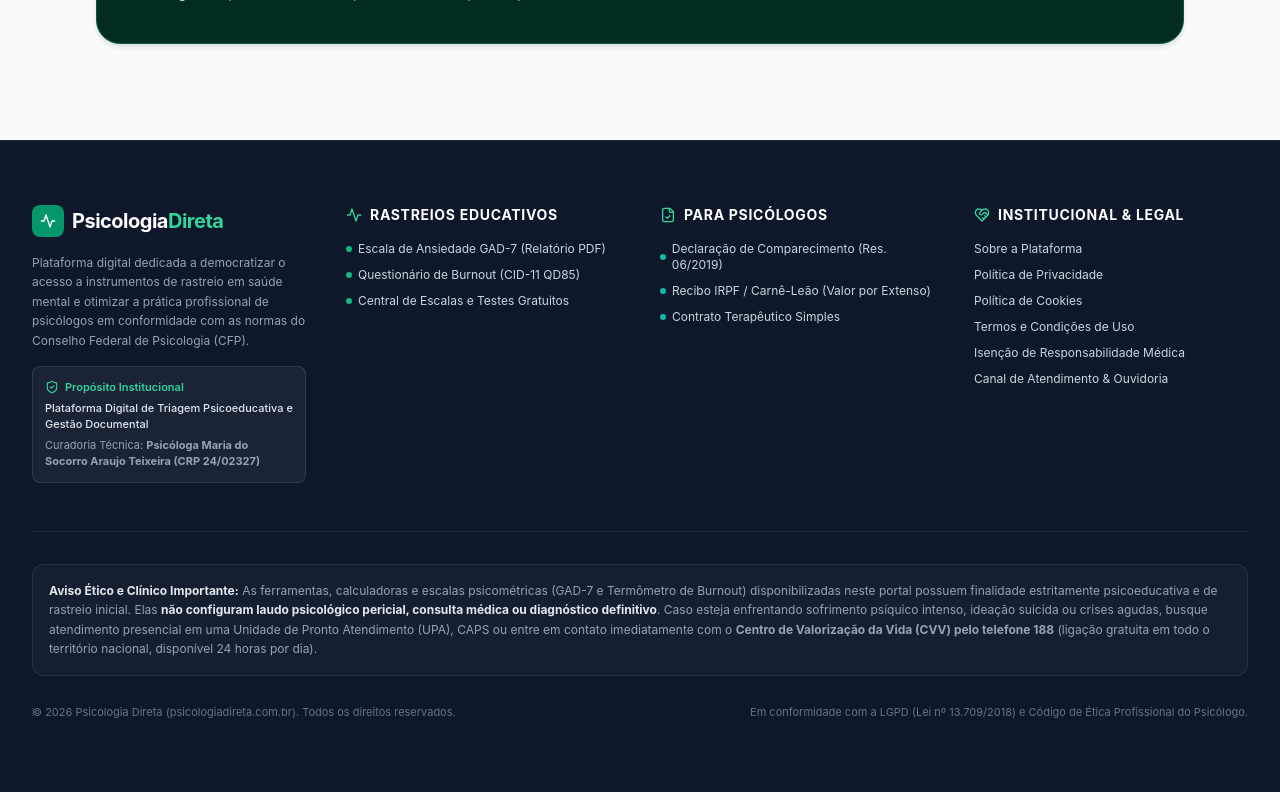
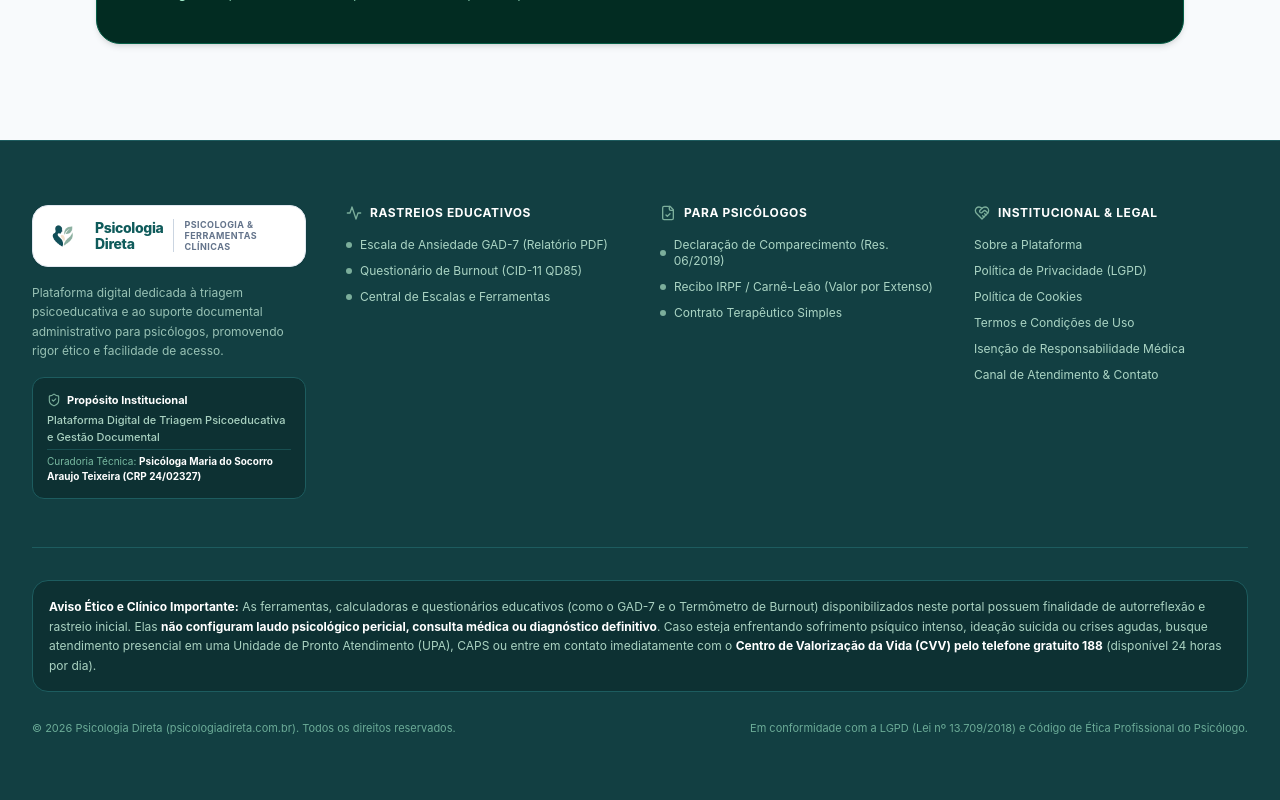
Before and after one commit to inovagratis-ctrl/onlinepsicologiabrasil, a Next.js app: page / in a window 1280 px wide. Shown: the part 3400-4200 px from the top of the page. Built offline with nearby package versions, Linux system fonts and the light colour scheme.

Commit message:
style: replace old footer with official botanical branding and logo

```diff
--- a/src/components/Footer.tsx
+++ b/src/components/Footer.tsx
@@ -1,66 +1,92 @@
 import Link from 'next/link'
-import { Activity, ShieldCheck, HeartHandshake, FileCheck } from 'lucide-react'
+import Image from 'next/image'
+import { Activity, ShieldCheck, HeartHandshake, FileCheck, PhoneCall, Award } from 'lucide-react'
 
 export default function Footer() {
   return (
-    <footer className="bg-slate-900 text-slate-300 pt-16 pb-12 border-t border-slate-800">
+    <footer className="bg-[#123F42] text-emerald-100/80 pt-16 pb-12 border-t border-[#1d5c5f]">
       <div className="max-w-7xl mx-auto px-4 sm:px-6 lg:px-8">
         <div className="grid grid-cols-1 md:grid-cols-4 gap-10 mb-12">
-          {/* Coluna 1: Marca & Missão */}
+          {/* Coluna 1: Marca Oficial & Missão */}
           <div className="space-y-4 md:col-span-1">
-            <div className="flex items-center gap-2">
-              <div className="w-8 h-8 rounded-lg bg-emerald-600 flex items-center justify-center text-white">
-                <Activity className="w-4 h-4" />
+            <Link
+              href="/"
+              className="inline-flex items-center gap-3 bg-white rounded-2xl p-2.5 pr-4 border border-slate-200 shadow-sm hover:opacity-95 transition group"
+            >
+              <div className="w-10 h-10 relative shrink-0">
+                <Image
+                  src="/logo-icon.png"
+                  alt="Psicologia Direta Logo"
+                  width={40}
+                  height={40}
+                  className="object-contain"
+                />
               </div>
-              <span className="text-xl font-bold text-white tracking-tight">
-                Psicologia<span className="text-emerald-400">Direta</span>
-              </span>
-            </div>
-            <p className="text-xs text-slate-400 leading-relaxed">
-              Plataforma digital dedicada a democratizar o acesso a instrumentos de rastreio em saúde mental e otimizar a prática profissional de psicólogos em conformidade com as normas do Conselho Federal de Psicologia (CFP).
+              <div className="flex items-center gap-2.5">
+                <div className="flex flex-col leading-tight text-left">
+                  <span className="text-sm font-extrabold tracking-tight text-[#0F5B5B]">
+                    Psicologia
+                  </span>
+                  <span className="text-sm font-extrabold tracking-tight text-[#0F5B5B] -mt-1">
+                    Direta
+                  </span>
+                </div>
+                <div className="flex items-center border-l border-slate-300 pl-2.5">
+                  <span className="text-[9px] font-bold uppercase tracking-wider text-slate-500 leading-tight">
+                    Psicologia &amp;<br />Ferramentas Clínicas
+                  </span>
+                </div>
+              </div>
+            </Link>
+
+            <p className="text-xs text-emerald-100/70 leading-relaxed">
+              Plataforma digital dedicada à triagem psicoeducativa e ao suporte documental administrativo para psicólogos, promovendo rigor ético e facilidade de acesso.
             </p>
-            <div className="p-3 bg-slate-800/80 rounded-lg border border-slate-700/80 text-[11px] text-slate-300 space-y-1">
-              <div className="flex items-center gap-1.5 font-semibold text-emerald-400">
-                <ShieldCheck className="w-3.5 h-3.5" />
-                Propósito Institucional
+
+            <div className="p-3.5 bg-[#0d3133] rounded-xl border border-[#1d5c5f] text-[11px] text-emerald-100/90 space-y-1">
+              <div className="flex items-center gap-1.5 font-bold text-white">
+                <ShieldCheck className="w-3.5 h-3.5 text-[#7BAE9B]" />
+                <span>Propósito Institucional</span>
               </div>
-              <p className="font-medium text-slate-200">Plataforma Digital de Triagem Psicoeducativa e Gestão Documental</p>
-              <p className="text-slate-400">Curadoria Técnica: <strong>Psicóloga Maria do Socorro Araujo Teixeira (CRP 24/02327)</strong></p>
+              <p className="text-emerald-100/80 font-medium">Plataforma Digital de Triagem Psicoeducativa e Gestão Documental</p>
+              <div className="pt-1 mt-1 border-t border-[#1d5c5f]/70 text-[10px] text-emerald-200/70">
+                Curadoria Técnica: <strong className="text-white">Psicóloga Maria do Socorro Araujo Teixeira (CRP 24/02327)</strong>
+              </div>
             </div>
           </div>
 
           {/* Coluna 2: Ferramentas de Rastreio */}
           <div>
-            <h3 className="text-sm font-bold text-white uppercase tracking-wider mb-4 flex items-center gap-2">
-              <Activity className="w-4 h-4 text-emerald-400" />
+            <h3 className="text-xs font-bold text-white uppercase tracking-wider mb-4 flex items-center gap-2">
+              <Activity className="w-4 h-4 text-[#7BAE9B]" />
               Rastreios Educativos
             </h3>
             <ul className="space-y-2.5 text-xs">
               <li>
                 <Link
                   href="/testes/ansiedade-gad7"
-                  className="hover:text-emerald-400 transition flex items-center gap-1.5"
+                  className="hover:text-white transition flex items-center gap-2"
                 >
-                  <span className="w-1.5 h-1.5 rounded-full bg-emerald-500"></span>
+                  <span className="w-1.5 h-1.5 rounded-full bg-[#7BAE9B]"></span>
                   Escala de Ansiedade GAD-7 (Relatório PDF)
                 </Link>
               </li>
               <li>
                 <Link
                   href="/testes/burnout"
-                  className="hover:text-emerald-400 transition flex items-center gap-1.5"
+                  className="hover:text-white transition flex items-center gap-2"
                 >
-                  <span className="w-1.5 h-1.5 rounded-full bg-emerald-500"></span>
+                  <span className="w-1.5 h-1.5 rounded-full bg-[#7BAE9B]"></span>
                   Questionário de Burnout (CID-11 QD85)
                 </Link>
               </li>
               <li>
                 <Link
                   href="/ferramentas"
-                  className="hover:text-emerald-400 transition flex items-center gap-1.5"
+                  className="hover:text-white transition flex items-center gap-2"
                 >
-                  <span className="w-1.5 h-1.5 rounded-full bg-emerald-500"></span>
-                  Central de Escalas e Testes Gratuitos
+                  <span className="w-1.5 h-1.5 rounded-full bg-[#7BAE9B]"></span>
+                  Central de Escalas e Ferramentas
                 </Link>
               </li>
             </ul>
@@ -68,35 +94,35 @@ export default function Footer() {
 
           {/* Coluna 3: Ferramentas para Profissionais */}
           <div>
-            <h3 className="text-sm font-bold text-white uppercase tracking-wider mb-4 flex items-center gap-2">
-              <FileCheck className="w-4 h-4 text-emerald-400" />
+            <h3 className="text-xs font-bold text-white uppercase tracking-wider mb-4 flex items-center gap-2">
+              <FileCheck className="w-4 h-4 text-[#7BAE9B]" />
               Para Psicólogos
             </h3>
             <ul className="space-y-2.5 text-xs">
               <li>
                 <Link
                   href="/ferramentas/gerador-documentos"
-                  className="hover:text-emerald-400 transition flex items-center gap-1.5"
+                  className="hover:text-white transition flex items-center gap-2"
                 >
-                  <span className="w-1.5 h-1.5 rounded-full bg-teal-500"></span>
+                  <span className="w-1.5 h-1.5 rounded-full bg-[#7BAE9B]"></span>
                   Declaração de Comparecimento (Res. 06/2019)
                 </Link>
               </li>
               <li>
                 <Link
                   href="/ferramentas/gerador-documentos"
-                  className="hover:text-emerald-400 transition flex items-center gap-1.5"
+                  className="hover:text-white transition flex items-center gap-2"
                 >
-                  <span className="w-1.5 h-1.5 rounded-full bg-teal-500"></span>
+                  <span className="w-1.5 h-1.5 rounded-full bg-[#7BAE9B]"></span>
                   Recibo IRPF / Carnê-Leão (Valor por Extenso)
                 </Link>
               </li>
               <li>
                 <Link
                   href="/ferramentas/gerador-documentos"
-                  className="hover:text-emerald-400 transition flex items-center gap-1.5"
+                  className="hover:text-white transition flex items-center gap-2"
                 >
-                  <span className="w-1.5 h-1.5 rounded-full bg-teal-500"></span>
+                  <span className="w-1.5 h-1.5 rounded-full bg-[#7BAE9B]"></span>
                   Contrato Terapêutico Simples
                 </Link>
               </li>
@@ -105,9 +131,9 @@ export default function Footer() {
 
           {/* Coluna 4: Institucional & Conformidade */}
           <div>
-            <h3 className="text-sm font-bold text-white uppercase tracking-wider mb-4 flex items-center gap-2">
-              <HeartHandshake className="w-4 h-4 text-emerald-400" />
-              Institucional & Legal
+            <h3 className="text-xs font-bold text-white uppercase tracking-wider mb-4 flex items-center gap-2">
+              <HeartHandshake className="w-4 h-4 text-[#7BAE9B]" />
+              Institucional &amp; Legal
             </h3>
             <ul className="space-y-2.5 text-xs">
               <li>
@@ -117,7 +143,7 @@ export default function Footer() {
               </li>
               <li>
                 <Link href="/politica-de-privacidade" className="hover:text-white transition">
-                  Política de Privacidade
+                  Política de Privacidade (LGPD)
                 </Link>
               </li>
               <li>
@@ -137,7 +163,7 @@ export default function Footer() {
               </li>
               <li>
                 <Link href="/contato" className="hover:text-white transition">
-                  Canal de Atendimento & Ouvidoria
+                  Canal de Atendimento &amp; Contato
                 </Link>
               </li>
             </ul>
@@ -145,11 +171,11 @@ export default function Footer() {
         </div>
 
         {/* Aviso Ético e de Emergência Obrigatório */}
-        <div className="border-t border-slate-800 pt-8 pb-6 text-xs text-slate-400 space-y-3">
-          <div className="p-4 bg-slate-800/50 rounded-xl border border-slate-700/60 leading-relaxed">
-            <strong className="text-slate-200">Aviso Ético e Clínico Importante:</strong> As ferramentas, calculadoras e escalas psicométricas (GAD-7 e Termômetro de Burnout) disponibilizadas neste portal possuem finalidade estritamente psicoeducativa e de rastreio inicial. Elas <strong className="text-slate-200">não configuram laudo psicológico pericial, consulta médica ou diagnóstico definitivo</strong>. Caso esteja enfrentando sofrimento psíquico intenso, ideação suicida ou crises agudas, busque atendimento presencial em uma Unidade de Pronto Atendimento (UPA), CAPS ou entre em contato imediatamente com o <strong>Centro de Valorização da Vida (CVV) pelo telefone 188</strong> (ligação gratuita em todo o território nacional, disponível 24 horas por dia).
+        <div className="border-t border-[#1d5c5f] pt-8 pb-4 text-xs text-emerald-100/80 space-y-3">
+          <div className="p-4 bg-[#0d3133] rounded-2xl border border-[#1d5c5f] leading-relaxed">
+            <strong className="text-white">Aviso Ético e Clínico Importante:</strong> As ferramentas, calculadoras e questionários educativos (como o GAD-7 e o Termômetro de Burnout) disponibilizados neste portal possuem finalidade de autorreflexão e rastreio inicial. Elas <strong className="text-white">não configuram laudo psicológico pericial, consulta médica ou diagnóstico definitivo</strong>. Caso esteja enfrentando sofrimento psíquico intenso, ideação suicida ou crises agudas, busque atendimento presencial em uma Unidade de Pronto Atendimento (UPA), CAPS ou entre em contato imediatamente com o <strong className="text-white">Centro de Valorização da Vida (CVV) pelo telefone gratuito 188</strong> (disponível 24 horas por dia).
           </div>
-          <div className="flex flex-col sm:flex-row items-center justify-between text-[11px] text-slate-500 pt-4 gap-2">
+          <div className="flex flex-col sm:flex-row items-center justify-between text-[11px] text-emerald-200/60 pt-4 gap-2">
             <p>© 2026 Psicologia Direta (psicologiadireta.com.br). Todos os direitos reservados.</p>
             <p>Em conformidade com a LGPD (Lei nº 13.709/2018) e Código de Ética Profissional do Psicólogo.</p>
           </div>
```
